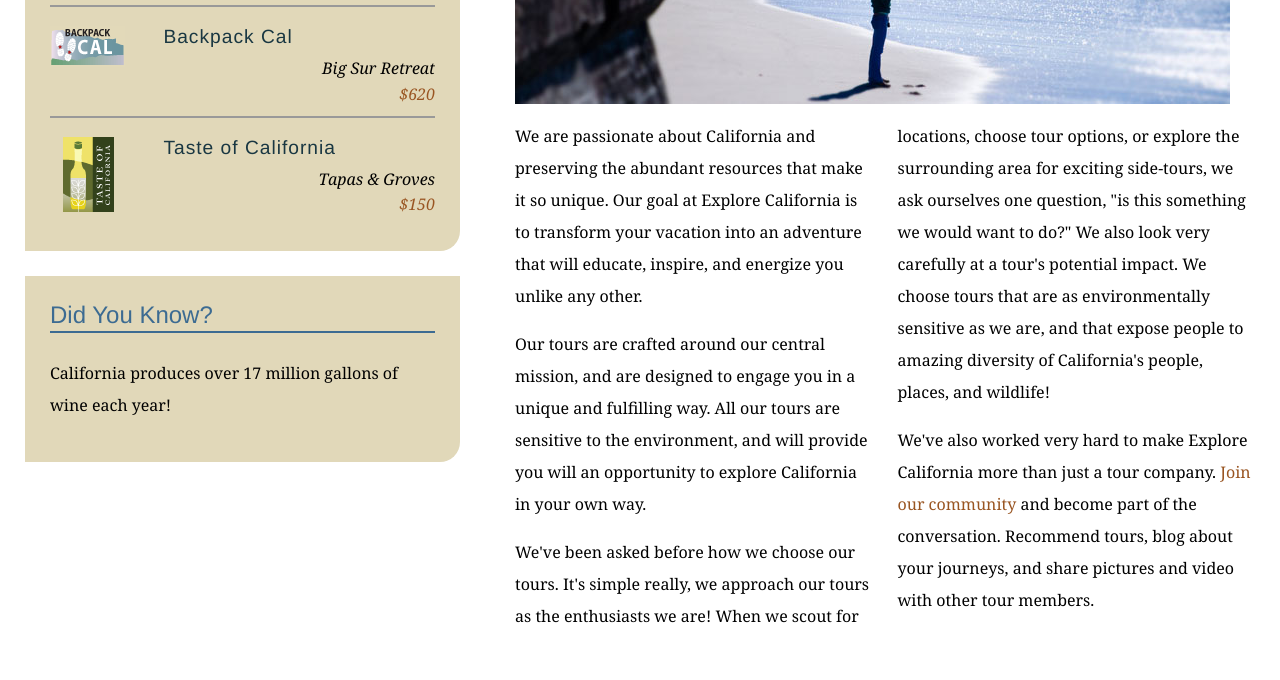
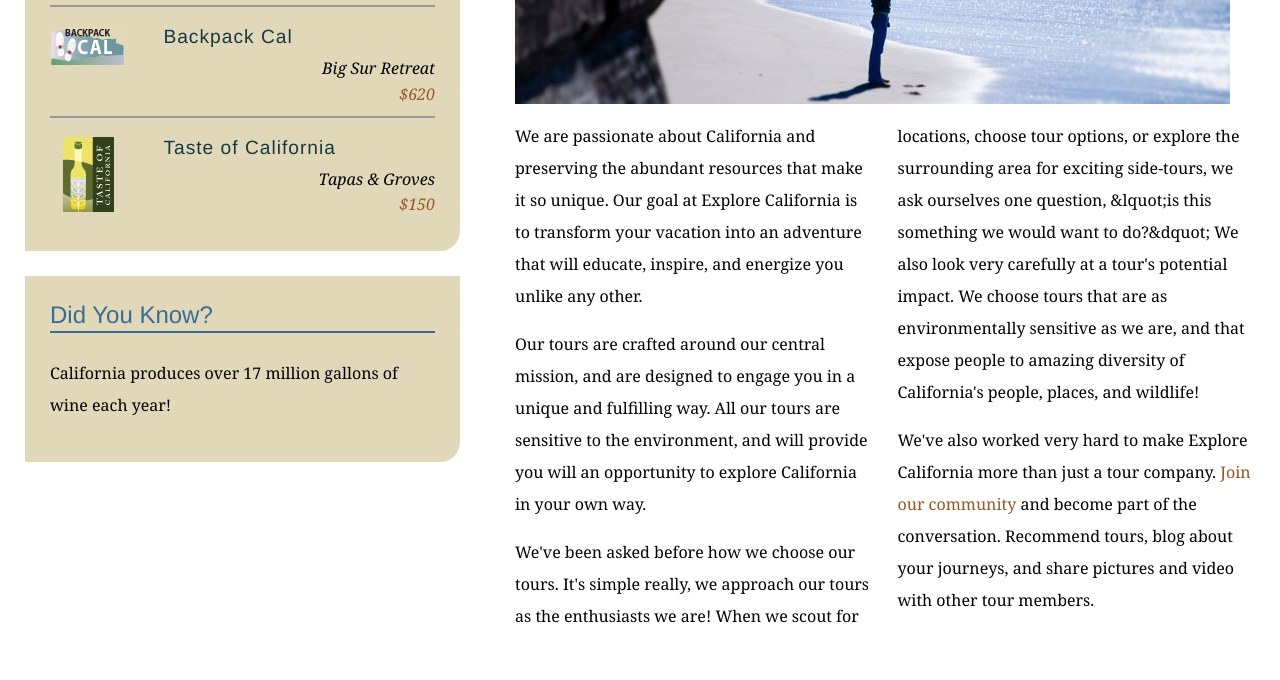
Before and after one commit to HengBrandon/explore_california, a plain HTML site: page mission.html in a window 1280 px wide. Shown: the part 580-1260 px from the top of the page. Drawn offline with Linux system fonts and the light colour scheme.

Commit message:
replace straight qoute

```diff
--- a/mission.html
+++ b/mission.html
@@ -64,7 +64,7 @@
           <div class="multiCol">
             <p>We are passionate about California and preserving the abundant resources that make it so unique. Our goal at Explore California is to transform your vacation into an adventure that will educate, inspire, and energize you unlike any other.</p>
             <p>Our tours are crafted around our central mission, and are designed to engage you in a unique and fulfilling way. All our tours are sensitive to the environment, and will provide you will an opportunity to explore California in your own way.</p>
-            <p>We've been asked before how we choose our tours. It's simple really, we approach our tours as the enthusiasts we are! When we scout for locations, choose tour options, or explore the surrounding area for exciting side-tours, we ask ourselves one question, &quot;is this something we would want to do?&quot; We also look very carefully at a tour's potential impact. We choose tours that are as environmentally sensitive as we are, and that expose people to amazing diversity of California's people, places, and wildlife!</p>
+            <p>We've been asked before how we choose our tours. It's simple really, we approach our tours as the enthusiasts we are! When we scout for locations, choose tour options, or explore the surrounding area for exciting side-tours, we ask ourselves one question, &lquot;is this something we would want to do?&dquot; We also look very carefully at a tour's potential impact. We choose tours that are as environmentally sensitive as we are, and that expose people to amazing diversity of California's people, places, and wildlife!</p>
             <p>We've also worked very hard to make Explore California more than just a tour company. <a href="explorers/join.html">Join our community</a> and become part of the conversation. Recommend tours, blog about your journeys, and share pictures and video with other tour members.</p>
           </div>
         </div>
```
